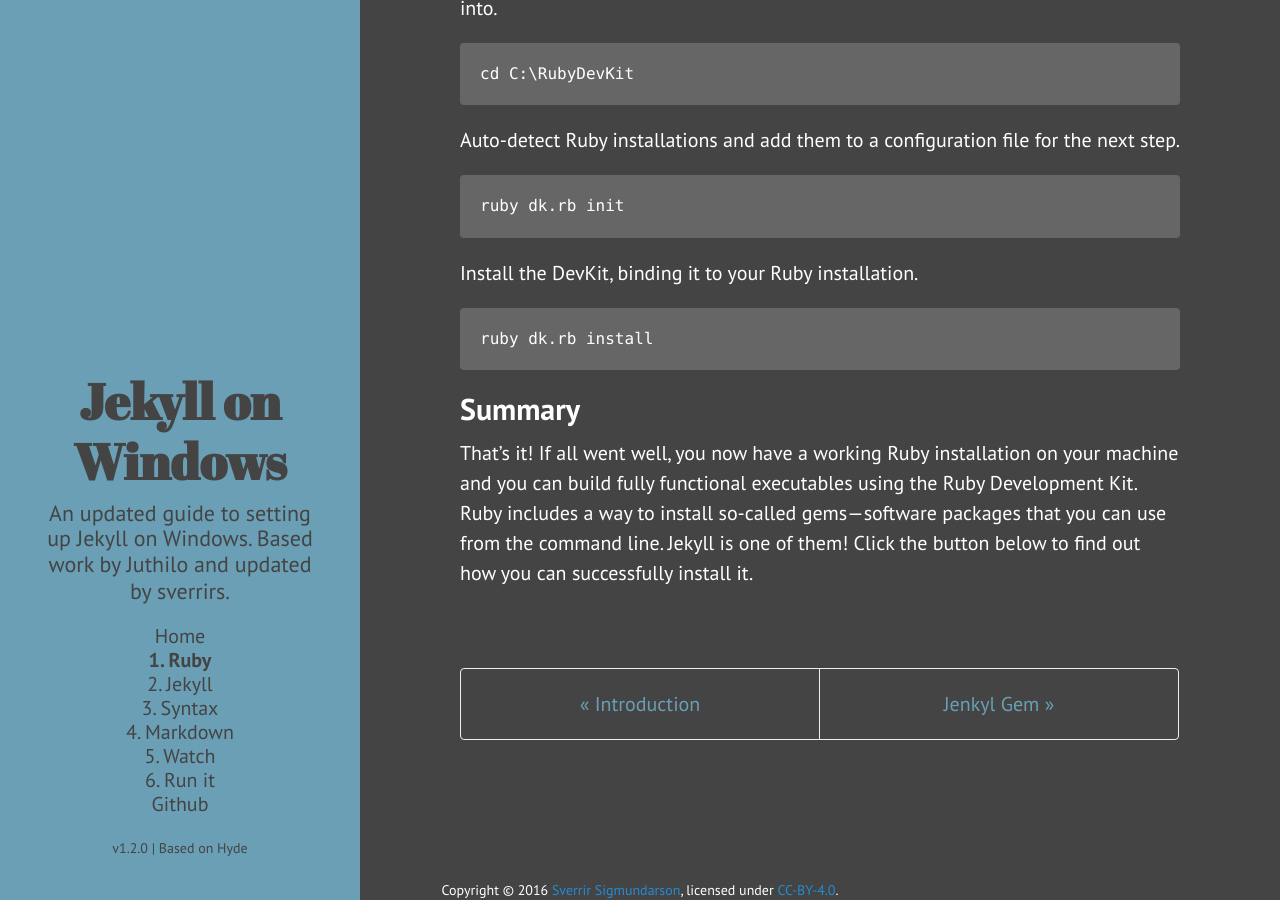
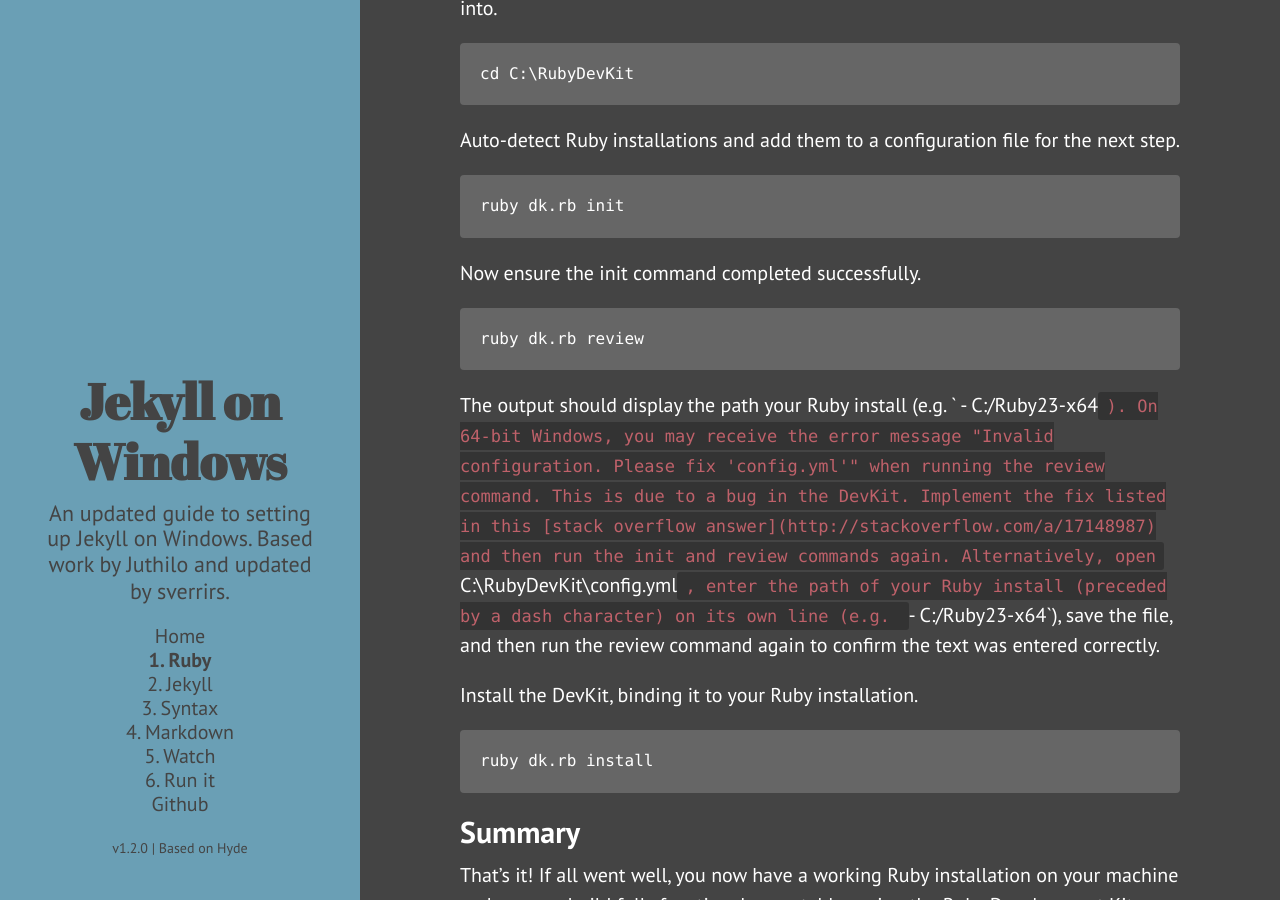
Before and after one commit to sverrirs/jekyllonwindows, a Jekyll site: the page built from 1-ruby-and-devkit.md, in a window 1280 px wide and 900 px high, scrolled down 1880 px. Built offline with Jekyll 4.4.1, drawn with Linux system fonts in a browser that asks for light colours; comment, search, counter and statistics services are not loaded.

Commit message:
Updating ssl fix with link and adding possible x64 fix when installing devkit

````diff
--- a/1-ruby-and-devkit.md
+++ b/1-ruby-and-devkit.md
@@ -52,6 +52,14 @@ Auto-detect Ruby installations and add them to a configuration file for the next
 ruby dk.rb init
 ```
 
+Now ensure the init command completed successfully.
+
+```
+ruby dk.rb review
+```
+
+The output should display the path your Ruby install (e.g. ` - C:/Ruby23-x64`). On 64-bit Windows, you may receive the error message "Invalid configuration. Please fix 'config.yml'" when running the review command. This is due to a bug in the DevKit. Implement the fix listed in this [stack overflow answer](http://stackoverflow.com/a/17148987) and then run the init and review commands again. Alternatively, open `C:\RubyDevKit\config.yml`, enter the path of your Ruby install (preceded by a dash character) on its own line (e.g. ` - C:/Ruby23-x64`), save the file, and then run the review command again to confirm the text was entered correctly.
+
 Install the DevKit, binding it to your Ruby installation.
 
 ```
````
Also changed, not shown: 2-jekyll-gem.md (+2 -0 lines).
